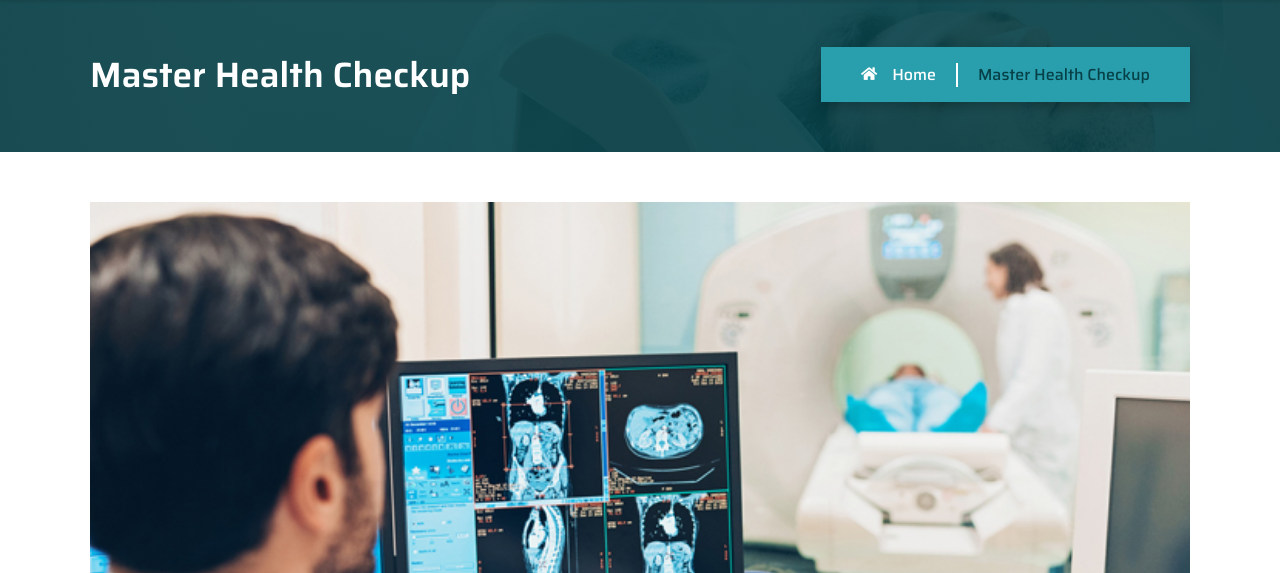
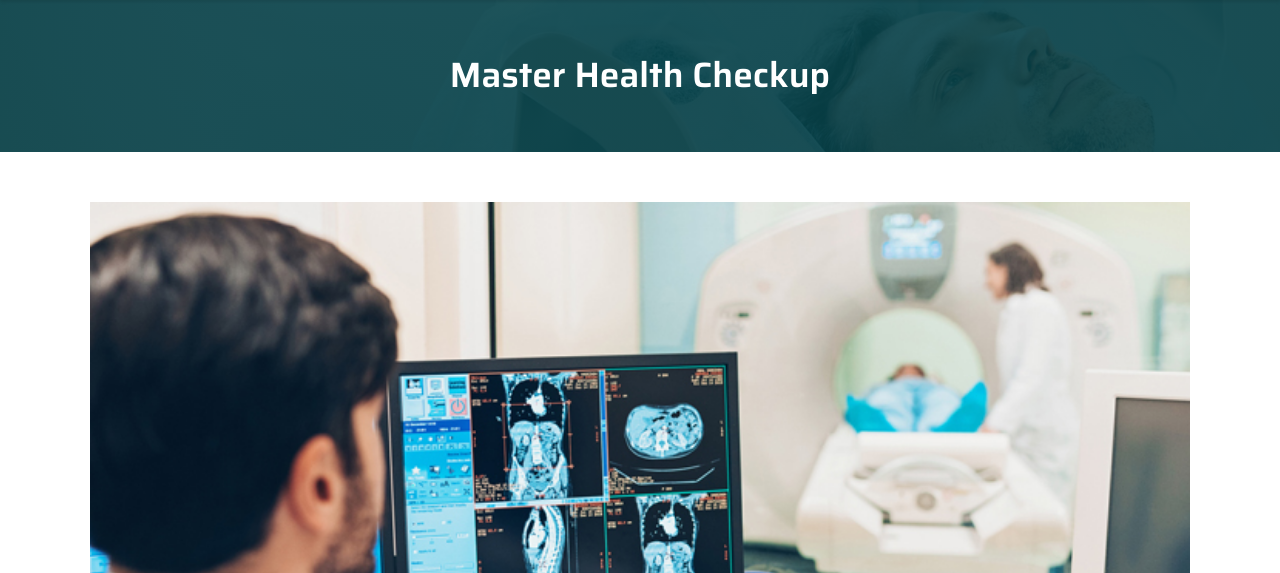
Before and after one commit to Subham043/image-diagonostic, a plain HTML site: page master-health-checkup.html in a window 1280 px wide. Shown: the part 227-800 px from the top of the page. Drawn offline with Linux system fonts and the light colour scheme.

Commit message:
remove sitemap

```diff
--- a/css/responsive.css
+++ b/css/responsive.css
@@ -10,6 +10,12 @@
 
 .footerAbout {
     width: 100%;
+}
+
+.sitemapInner {
+    float: none;
+    justify-content: center;
+    display: flex;
 }
 
 @media(max-width: 450px){
--- a/master-health-checkup.html
+++ b/master-health-checkup.html
@@ -242,7 +242,7 @@
             <div class="sitemapTitle">
                 <p class="sitemapTitleTxt">Master Health Checkup</p>
             </div>
-            <div class="sitemapContent">
+            <!-- <div class="sitemapContent">
                 <div class="sitemapContentInner">
                     <div class="sitemapContentPrimary">
                         <div class="sitemapContentRootIcon">
@@ -258,7 +258,7 @@
                         </div>
                     </div>
                 </div>
-            </div>
+            </div> -->
         </div>
     </div>
 
```
